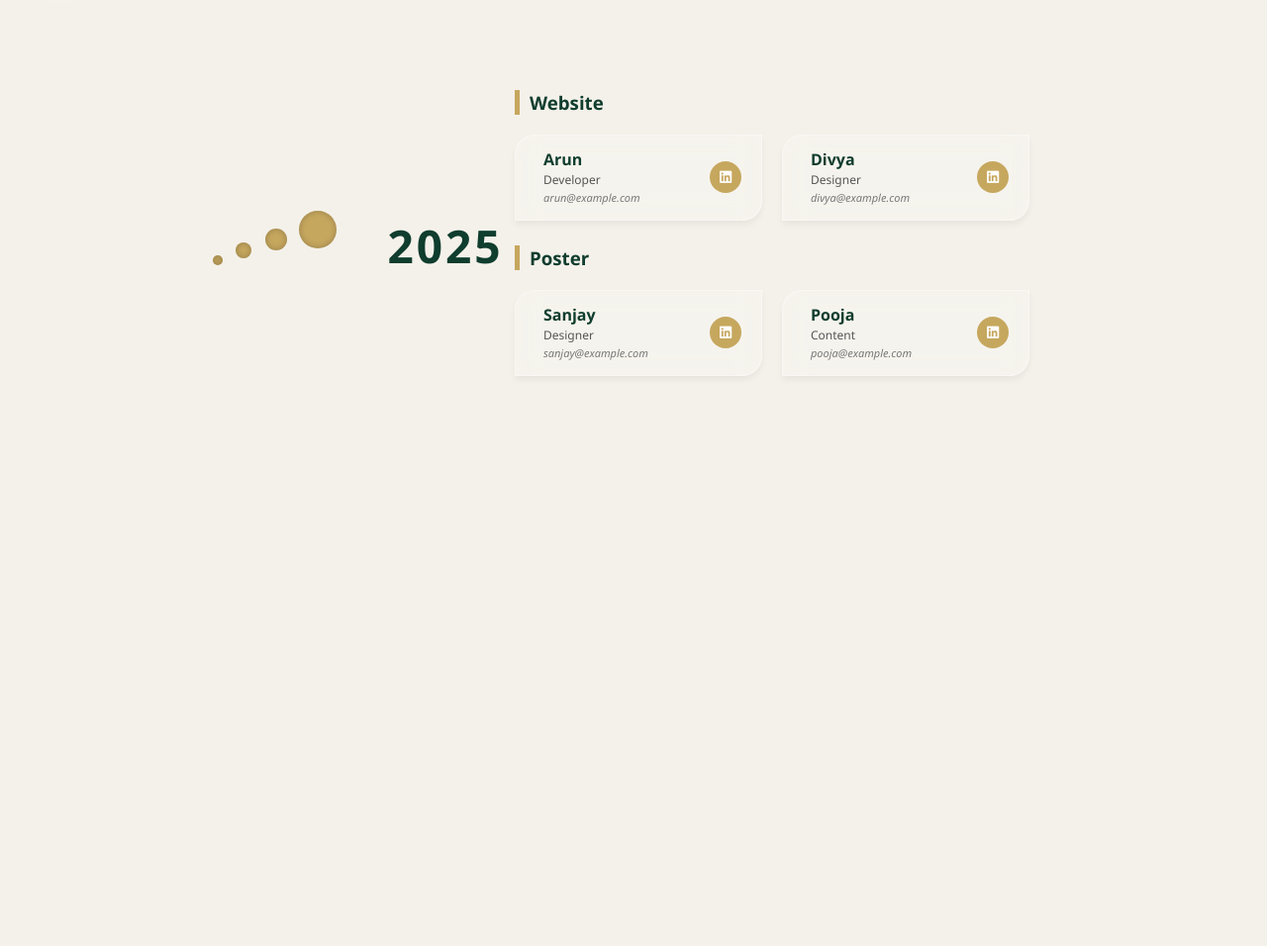
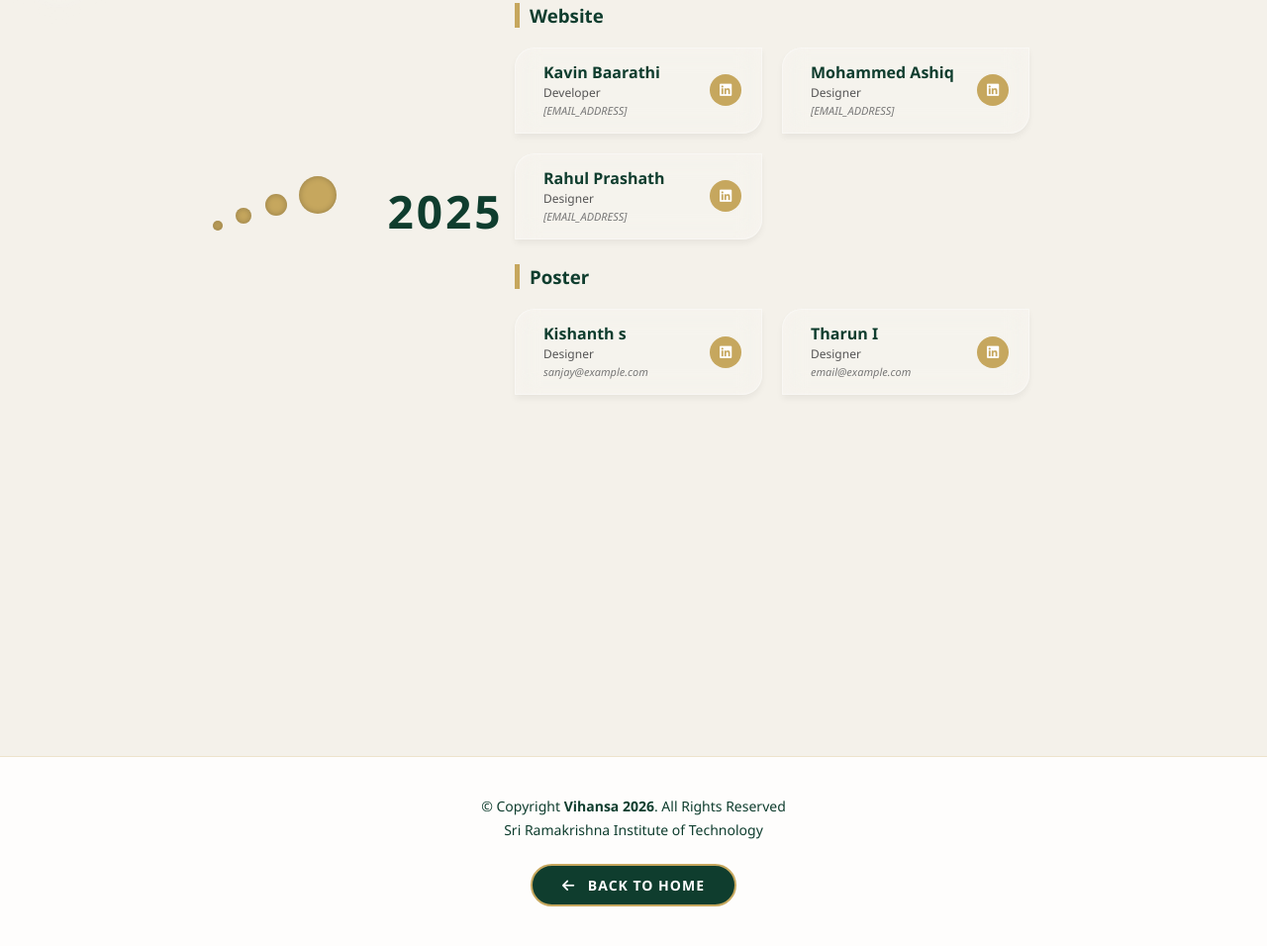
Before and after one commit to lolakshay/vihansa-2k26, a plain HTML site: page credit.html in a window 1280 px wide. Shown: the part 1019-1975 px from the top of the page at 99% size. Before the commit the page ends 1704 px from the top, so only its background shows below. Drawn offline with Linux system fonts and the light colour scheme.

Commit message:
Credit page linked

```diff
--- a/credit.html
+++ b/credit.html
@@ -72,7 +72,7 @@
                             <a href="https://www.linkedin.com/in/akshay-srinivas" target="_blank" class="glass-tile">
                                 <div class="tile-content">
                                     <div class="text-info">
-                                        <span class="name">Akshay Srinivas</span>
+                                        <span class="name">Akshay Srinivas N TGNAS</span>
                                         <span class="role">Developer</span>
                                         <span class="email">tgnascorp714@gmail.com</span>
                                     </div>
@@ -80,18 +80,18 @@
                                 </div>
                             </a>
                             <!-- Glass Tile 2 -->
-                            <a href="https://www.linkedin.com/in/divya" target="_blank" class="glass-tile">
+                            <a href="https://www.linkedin.com/in/keerthi-vasan-8a2878326/" target="_blank" class="glass-tile">
                                 <div class="tile-content">
                                     <div class="text-info">
                                         <span class="name">Keerthi Vasan</span>
-                                        <span class="role">Designer</span>
-                                        <span class="email">divya@example.com</span>
+                                        <span class="role">Developer</span>
+                                        <span class="email">keerthivasan2197@gmail.com</span>
                                     </div>
                                     <div class="icon-box"><i class="fa-brands fa-linkedin"></i></div>
                                 </div>
                             </a>
                             <!-- Glass Tile 3 -->
-                            <a href="https://www.linkedin.com/in/kiran" target="_blank" class="glass-tile">
+                            <!-- <a href="https://www.linkedin.com/in/kiran" target="_blank" class="glass-tile">
                                 <div class="tile-content">
                                     <div class="text-info">
                                         <span class="name">Kiran</span>
@@ -100,7 +100,7 @@
                                     </div>
                                     <div class="icon-box"><i class="fa-brands fa-linkedin"></i></div>
                                 </div>
-                            </a>
+                            </a> -->
                         </div>
                     </div>
 
@@ -150,23 +150,35 @@
                         <h3>Website</h3>
                         <div class="glass-grid">
                             <!-- Glass Tile 1 -->
-                            <a href="https://www.linkedin.com/in/arun" target="_blank" class="glass-tile">
+                            <a href="https://www.linkedin.com/in/kavinbaarathi/" target="_blank" class="glass-tile">
                                 <div class="tile-content">
                                     <div class="text-info">
-                                        <span class="name">Arun</span>
+                                        <span class="name">Kavin Baarathi</span>
                                         <span class="role">Developer</span>
-                                        <span class="email">arun@example.com</span>
+                                        <span class="email">[EMAIL_ADDRESS]</span>
                                     </div>
                                     <div class="icon-box"><i class="fa-brands fa-linkedin"></i></div>
                                 </div>
                             </a>
                             <!-- Glass Tile 2 -->
-                            <a href="https://www.linkedin.com/in/divya" target="_blank" class="glass-tile">
+                            <a href="https://www.linkedin.com/in/mohammedashiqj/" target="_blank" class="glass-tile">
                                 <div class="tile-content">
                                     <div class="text-info">
-                                        <span class="name">Divya</span>
+                                        <span class="name">Mohammed Ashiq</span>
                                         <span class="role">Designer</span>
-                                        <span class="email">divya@example.com</span>
+                                        <span class="email">[EMAIL_ADDRESS]</span>
+                                    </div>
+                                    <div class="icon-box"><i class="fa-brands fa-linkedin"></i></div>
+                                </div>
+                            </a>
+
+                        <!-- glass tile 3 -->
+                         <a href="https://www.linkedin.com/in/rahulprashath/" target="_blank" class="glass-tile">
+                                <div class="tile-content">
+                                    <div class="text-info">
+                                        <span class="name">Rahul Prashath</span>
+                                        <span class="role">Designer</span>
+                                        <span class="email">[EMAIL_ADDRESS]</span>
                                     </div>
                                     <div class="icon-box"><i class="fa-brands fa-linkedin"></i></div>
                                 </div>
@@ -178,10 +190,10 @@
                         <h3>Poster</h3>
                         <div class="glass-grid">
                             <!-- Glass Tile 1 -->
-                            <a href="#" class="glass-tile">
+                            <a href="https://www.linkedin.com/in/kishanth-s-222811254" class="glass-tile">
                                 <div class="tile-content">
                                     <div class="text-info">
-                                        <span class="name">Sanjay</span>
+                                        <span class="name">Kishanth s</span>
                                         <span class="role">Designer</span>
                                         <span class="email">sanjay@example.com</span>
                                     </div>
@@ -189,12 +201,12 @@
                                 </div>
                             </a>
                             <!-- Glass Tile 2 -->
-                            <a href="#" class="glass-tile">
+                            <a href="https://linkedin.com/in/tharun-i-a13673253" class="glass-tile">
                                 <div class="tile-content">
                                     <div class="text-info">
-                                        <span class="name">Pooja</span>
-                                        <span class="role">Content</span>
-                                        <span class="email">pooja@example.com</span>
+                                        <span class="name">Tharun I</span>
+                                        <span class="role">Designer</span>
+                                        <span class="email">email@example.com</span>
                                     </div>
                                     <div class="icon-box"><i class="fa-brands fa-linkedin"></i></div>
                                 </div>
@@ -209,6 +221,16 @@
 
 
 
+
+        <!-- PAGE FOOTER -->
+        <footer class="site-footer">
+            <p>&copy; Copyright <strong>Vihansa 2026</strong>. All Rights Reserved</p>
+            <p>Sri Ramakrishna Institute of Technology</p>
+            <a href="index.html" class="back-home-btn">
+                <i class="fa-solid fa-arrow-left" style="margin-right: 8px;"></i> Back to Home
+            </a>
+        </footer>
+
     </div>
 
     <script src="script_for_credit.js"></script>
--- a/style_for_credit.css
+++ b/style_for_credit.css
@@ -778,3 +778,50 @@ body::before {
         /* Re-align dot */
     }
 }
+
+/* ================= FOOTER ================= */
+.site-footer {
+    text-align: center;
+    padding: 40px 20px;
+    margin-top: 60px;
+    border-top: 1px solid rgba(198, 167, 94, 0.3);
+    /* Gold border */
+    background: rgba(255, 255, 255, 0.85);
+    backdrop-filter: blur(10px);
+    position: relative;
+    z-index: 1001;
+}
+
+.site-footer p {
+    color: var(--green);
+    font-size: 14px;
+    margin-bottom: 5px;
+}
+
+.site-footer strong {
+    color: #0F3D2E;
+}
+
+.back-home-btn {
+    display: inline-block;
+    margin-top: 20px;
+    padding: 10px 30px;
+    background: var(--green);
+    color: #fff;
+    text-decoration: none;
+    font-weight: 600;
+    font-size: 14px;
+    border-radius: 30px;
+    transition: all 0.3s ease;
+    border: 2px solid var(--gold);
+    letter-spacing: 1px;
+    text-transform: uppercase;
+}
+
+.back-home-btn:hover {
+    transform: translateY(-3px);
+    box-shadow: 0 8px 20px rgba(15, 61, 46, 0.25);
+    background: var(--gold);
+    color: var(--green);
+    border-color: var(--green);
+}
```
Also changed, not shown: index.html (+4 -4 lines).
